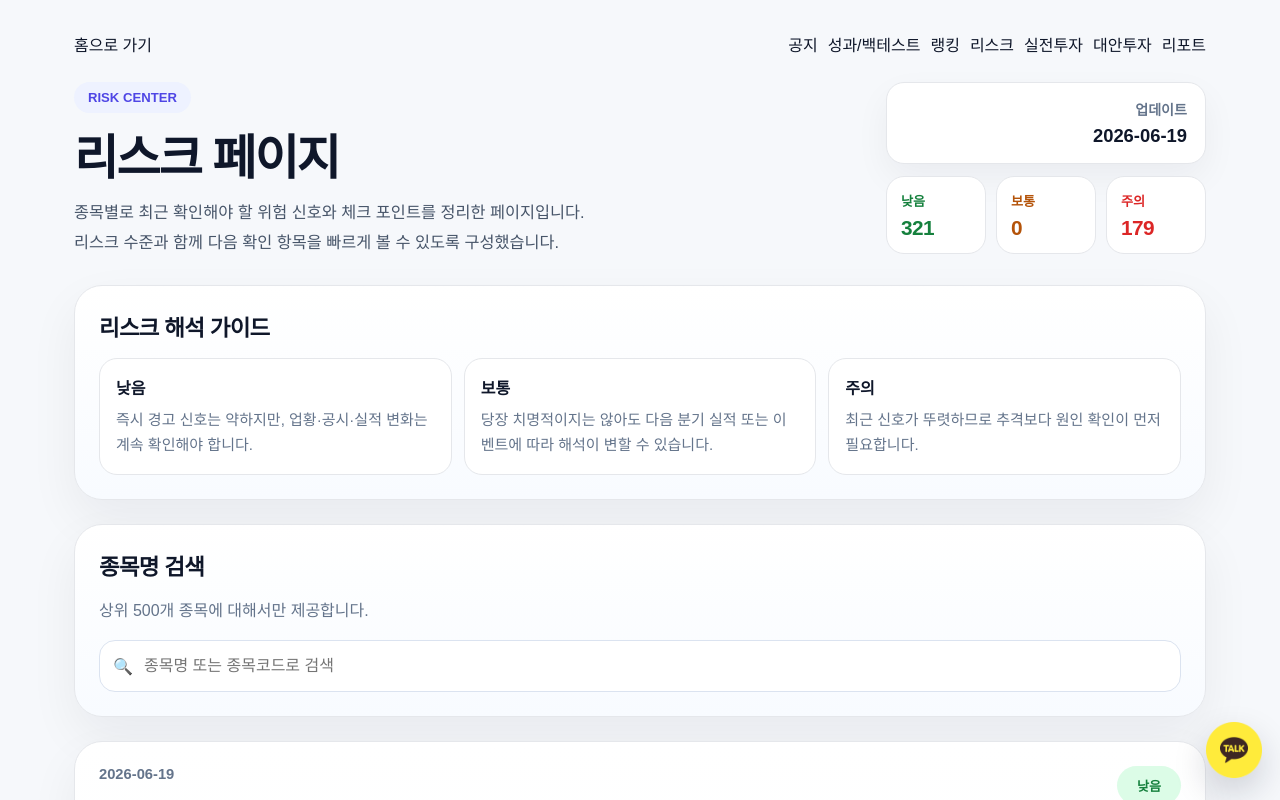
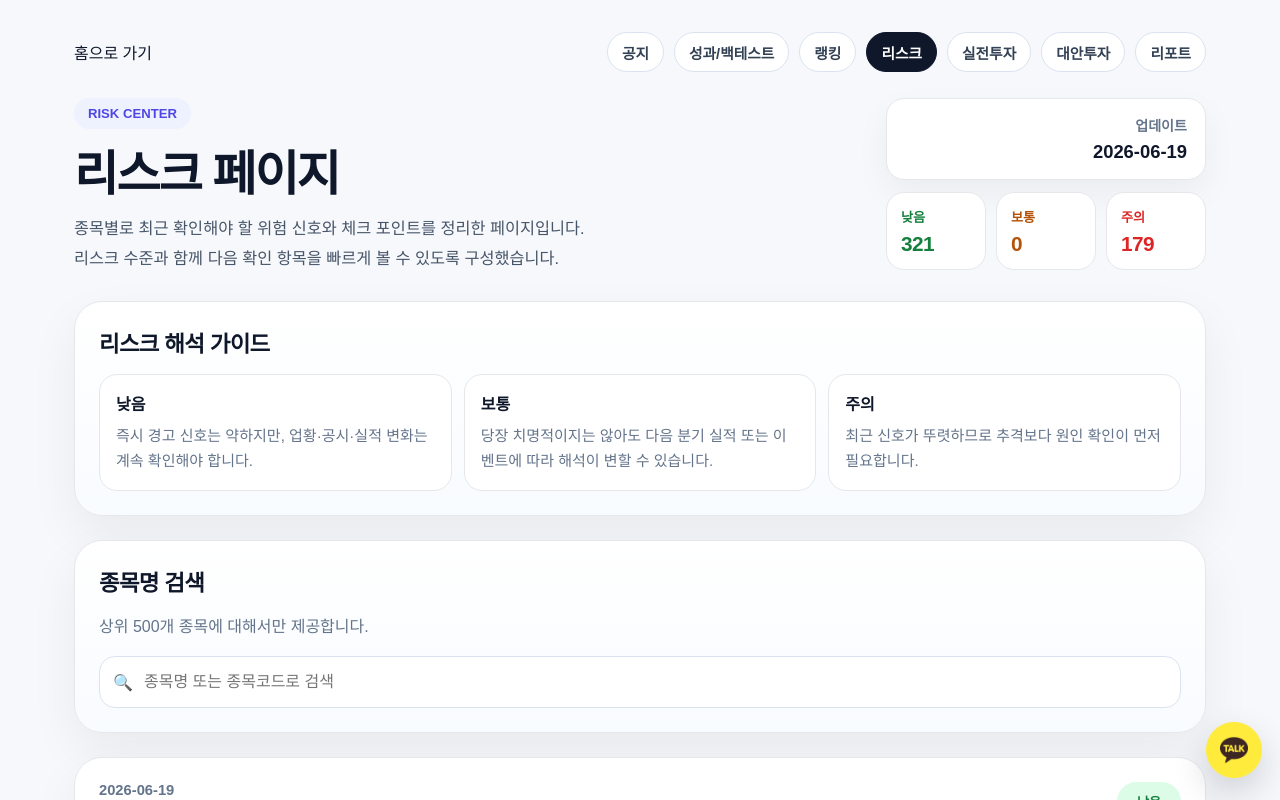
Before and after one commit to DcoyA/screener, a Next.js app: page /risk in a window 1280 px wide. Shown: the top 800 px of the page. Built offline with nearby package versions, Linux system fonts and the light colour scheme.

Commit message:
Update MainNav.js

```diff
--- a/app/components/MainNav.js
+++ b/app/components/MainNav.js
@@ -1,12 +1,21 @@
 "use client";
 
-import Link from "next/link";
-import { usePathname } from "next/navigation";
+import { usePathname, useRouter } from "next/navigation";
 import { NAV_ITEMS } from "../config/nav-items";
 
 export default function MainNav({ className = "" }) {
   const pathname = usePathname();
+  const router = useRouter();
   const safeItems = Array.isArray(NAV_ITEMS) ? NAV_ITEMS.filter(Boolean) : [];
+
+  const handleMove = (href) => {
+    if (!href || href === "#") return;
+    try {
+      router.push(href);
+    } catch (err) {
+      window.location.href = href;
+    }
+  };
 
   return (
     <nav className={className} aria-label="메인 메뉴">
@@ -17,14 +26,15 @@ export default function MainNav({ className = "" }) {
           const isActive = pathname === href;
 
           return (
-            <Link
+            <button
               key={href}
-              href={href}
+              type="button"
+              onClick={() => handleMove(href)}
               className={isActive ? "navLink active" : "navLink"}
               aria-current={isActive ? "page" : undefined}
             >
               {label}
-            </Link>
+            </button>
           );
         })}
       </div>
@@ -35,6 +45,8 @@ export default function MainNav({ className = "" }) {
           align-items: center;
           gap: 10px;
           flex-wrap: wrap;
+          position: relative;
+          z-index: 10;
         }
         .navLink {
           display: inline-flex;
@@ -43,13 +55,17 @@ export default function MainNav({ className = "" }) {
           min-height: 40px;
           padding: 0 14px;
           border-radius: 999px;
-          text-decoration: none;
           border: 1px solid #dbe3f0;
           background: #ffffff;
           color: #334155;
           font-weight: 800;
           font-size: 0.92rem;
           transition: all 0.18s ease;
+          cursor: pointer;
+          pointer-events: auto;
+          appearance: none;
+          -webkit-appearance: none;
+          text-decoration: none;
         }
         .navLink:hover {
           background: #f8fafc;
```
